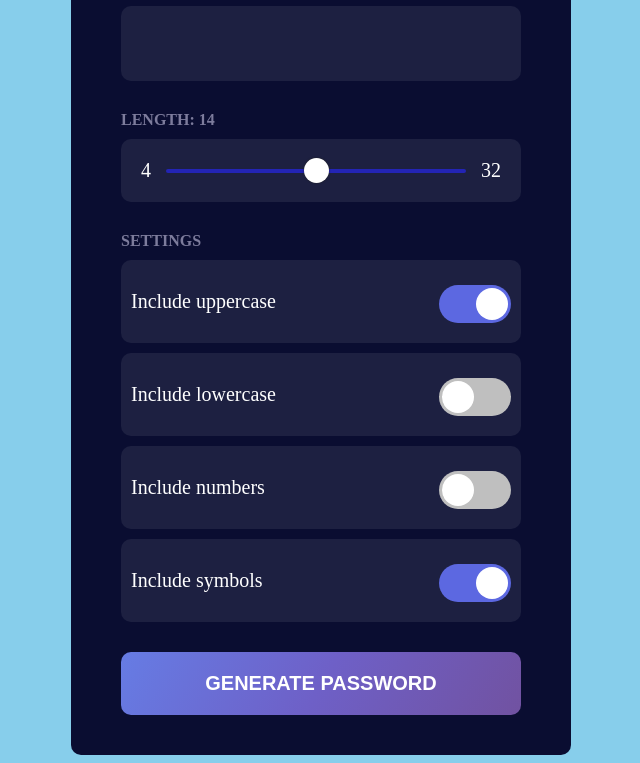
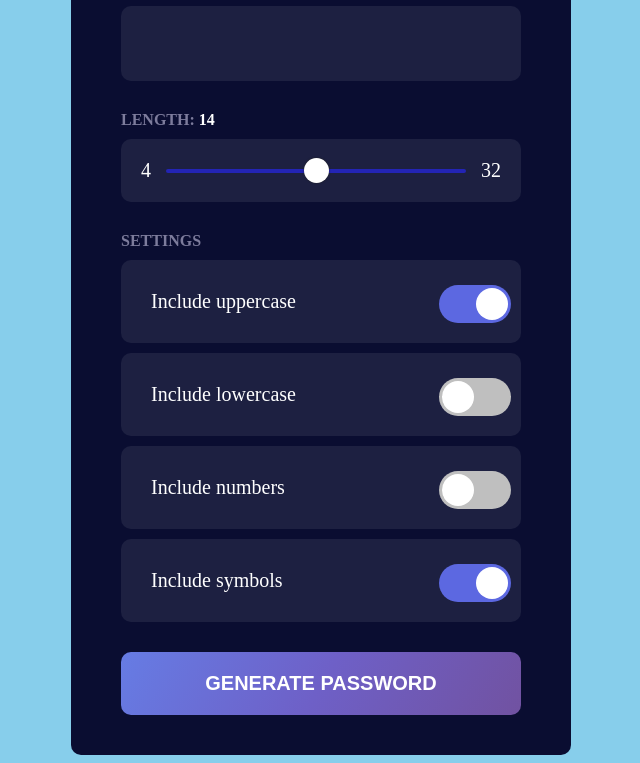
Before and after one commit to mejidza/js-password-generator, a plain HTML site: page index.html in a window 1280 px wide. Shown: the part 113-876 px from the top of the page, without its empty margins (319-959 px from the left). Drawn offline with Linux system fonts and the light colour scheme.

Commit message:
Visual fix

```diff
--- a/index.html
+++ b/index.html
@@ -12,7 +12,7 @@
     <h1 class="title-text">Password generator</h1>
     <div class="pass-gen-items">
         <input class="pass-gen-input" type="text" id="password"/>
-        <p class="section-text length-section-text">LENGTH: <span id="currentRange">14</span></p>
+        <p class="section-text length-section-text">LENGTH: <span class="length-number" id="currentRange">14</span></p>
         <div class="length-pass-container">
 
             <p class="length-text">4</p>
@@ -20,7 +20,6 @@
             <p class="length-text">32</p>
         </div>
         <p class="section-text length-section-text">SETTINGS</p>
-
 
         <div class="settings-option">
 
--- a/style.css
+++ b/style.css
@@ -10,7 +10,6 @@ body {
   background-color: #0a0d31;
   border-radius: 10px;
   height: 860px;
-
 }
 .title-text {
   padding-left: 30px;
@@ -41,7 +40,6 @@ body {
   outline: none;
   border: none;
   margin-bottom: 10px;
-
 }
 .pass-gen-input {
   background-color: #1d2041;
@@ -52,8 +50,13 @@ body {
   padding: 30px;
 }
 .pass-gen-button {
-    background: rgb(102,124,228);
-background: linear-gradient(120deg, rgba(102,124,228,1) 0%, rgba(110,96,199,1) 50%, rgba(113,82,161,1) 100%);
+  background: rgb(102, 124, 228);
+  background: linear-gradient(
+    120deg,
+    rgba(102, 124, 228, 1) 0%,
+    rgba(110, 96, 199, 1) 50%,
+    rgba(113, 82, 161, 1) 100%
+  );
   outline: none;
   border: none;
   margin-top: 20px;
@@ -77,14 +80,12 @@ background: linear-gradient(120deg, rgba(102,124,228,1) 0%, rgba(110,96,199,1) 5
   font-size: 20px;
 }
 .length-pass-gen {
-
   outline: none;
   width: 300px;
 }
 .length-section-text {
   padding-top: 30px;
   padding-bottom: 10px;
-
 }
 .switch-btn {
   display: inline-block;
@@ -136,5 +137,10 @@ background: linear-gradient(120deg, rgba(102,124,228,1) 0%, rgba(110,96,199,1) 5
   box-shadow: 0 0 2px #222;
 }
 .settings-text {
-    font-size: 20px
+  padding-left: 20px;
+  font-size: 20px;
 }
+.length-number {
+  font-weight: bold;
+  color: white;
+}
```
Also changed, not shown: index.js (line endings or trailing spaces). Lines whose indentation alone changed are shown as unchanged.
